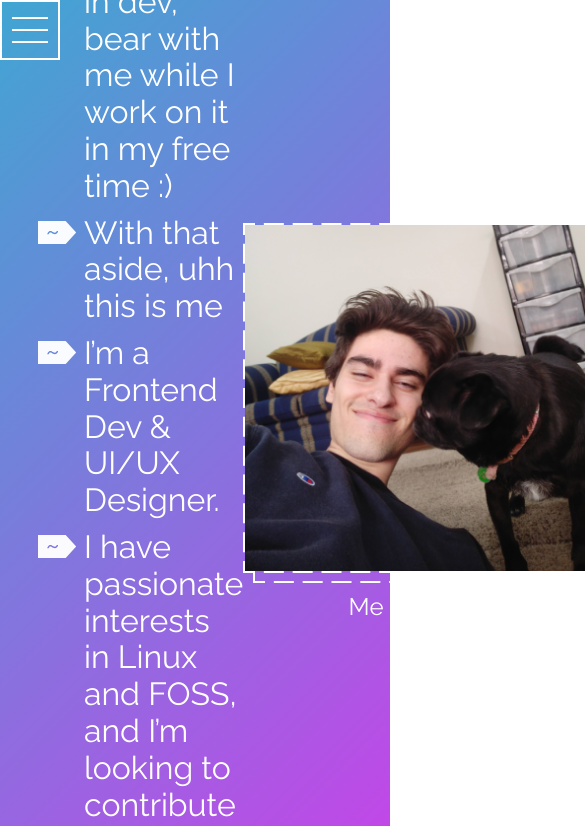
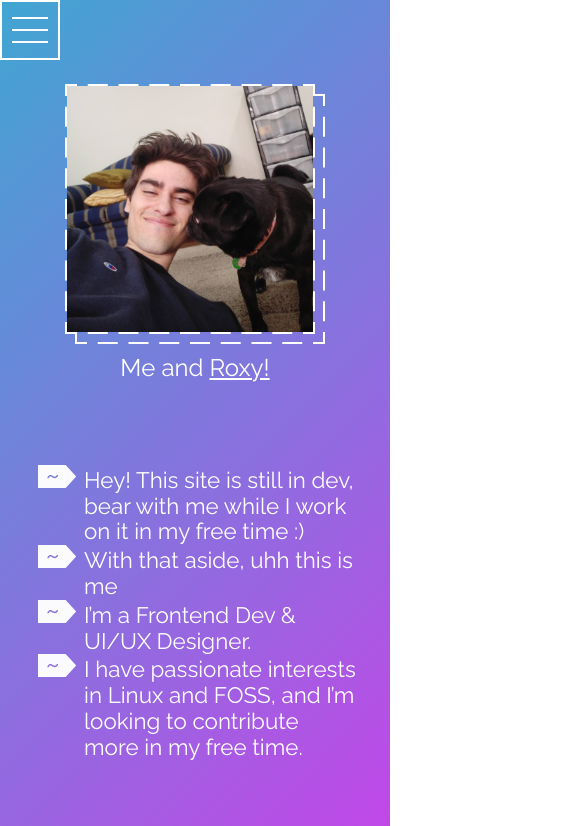
Before and after one commit to imNel/imnel.github.io, a Next.js app: page / in a window 390 px wide. Shown: the top 826 px of the page, 585 px wide, since content can reach past the window. Built offline with nearby package versions, Linux system fonts and the light colour scheme.

Commit message:
Quick and dirty mobile responsiveness

```diff
--- a/styles/Home.module.scss
+++ b/styles/Home.module.scss
@@ -17,9 +17,6 @@ $gap: 10px;
 
   &_list {
     margin: 0;
-    display: flex;
-    flex-direction: column;
-    gap: $gap;
     flex: 0.5;
     list-style-image: url("/powerline.svg");
     padding-left: 52px;
@@ -29,10 +26,10 @@ $gap: 10px;
   }
 
   &_image {
-    $image-size: 350px;
+    --image-size: 350px;
     $gap-size: 10px;
     $border-size: 2px;
-    $overflow-size: $image-size + $gap-size * 2 - $border-size * 2;
+    $overflow-size: calc(var(--image-size) + $gap-size * 2 - $border-size * 2);
     $shadow-offset: 10px;
 
     width: fit-content;
@@ -44,8 +41,8 @@ $gap: 10px;
       display: flex;
       align-items: center;
       justify-content: center;
-      width: $image-size;
-      height: $image-size;
+      width: var(--image-size);
+      height: var(--image-size);
       overflow: hidden;
       img {
         z-index: 10;
@@ -72,22 +69,35 @@ $gap: 10px;
   }
 }
 
-@media (max-width: 600px) {
-  .grid {
-    width: 100%;
-    flex-direction: column;
+@media screen and (max-width: variables.$lg) {
+  .feature {
+    flex-direction: column-reverse;
+    justify-content: space-evenly;
+    &_list,
+    div {
+      flex: unset;
+    }
   }
 }
 
-@media (prefers-color-scheme: dark) {
-  .card,
-  .footer {
-    border-color: #222;
-  }
-  .code {
-    background: #111;
-  }
-  .logo img {
-    filter: invert(1);
+@media screen and (max-width: variables.$md) {
+  .feature {
+    &_list > li {
+      font-size: 1.8rem;
+    }
+    &_image {
+      --image-size: 250px;
+    }
   }
 }
+
+@media screen and (max-width: variables.$sm) {
+  .feature {
+    &_list > li {
+      font-size: 1.4rem;
+    }
+    &_image {
+      --image-size: 250px;
+    }
+  }
+}
```
